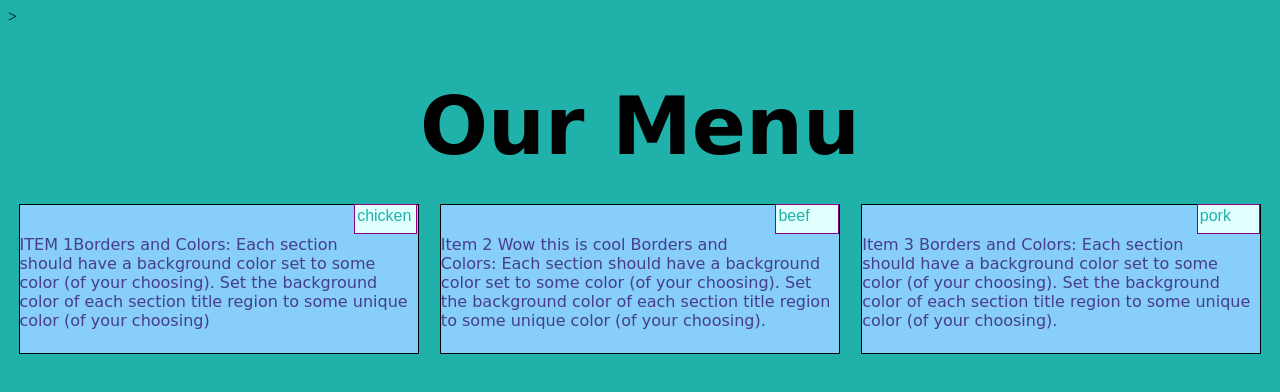
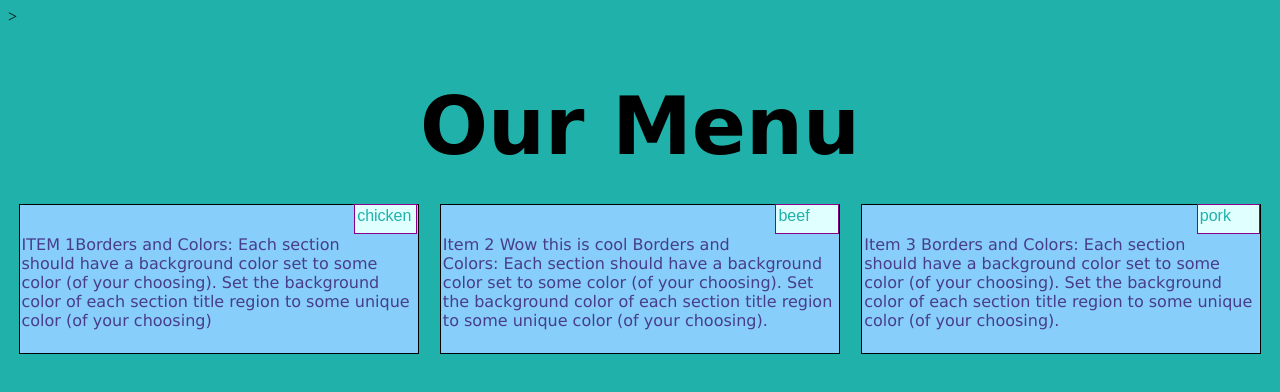
Before and after one commit to Parth1021/CSS, a plain HTML site: page index.html in a window 1280 px wide. Drawn offline with Linux system fonts and the light colour scheme.

Commit message:
Update index.html

```diff
--- a/index.html
+++ b/index.html
@@ -26,9 +26,9 @@
   color: darkslateblue;
 }
 #p1{
-
-    font-family:cursive;
+    font-family:Verdana,Tahoma, sans-serif;
     font-size: medium;
+    padding-left: 2px;
 }
 #p2{
   font-family:sans-serif;
```
